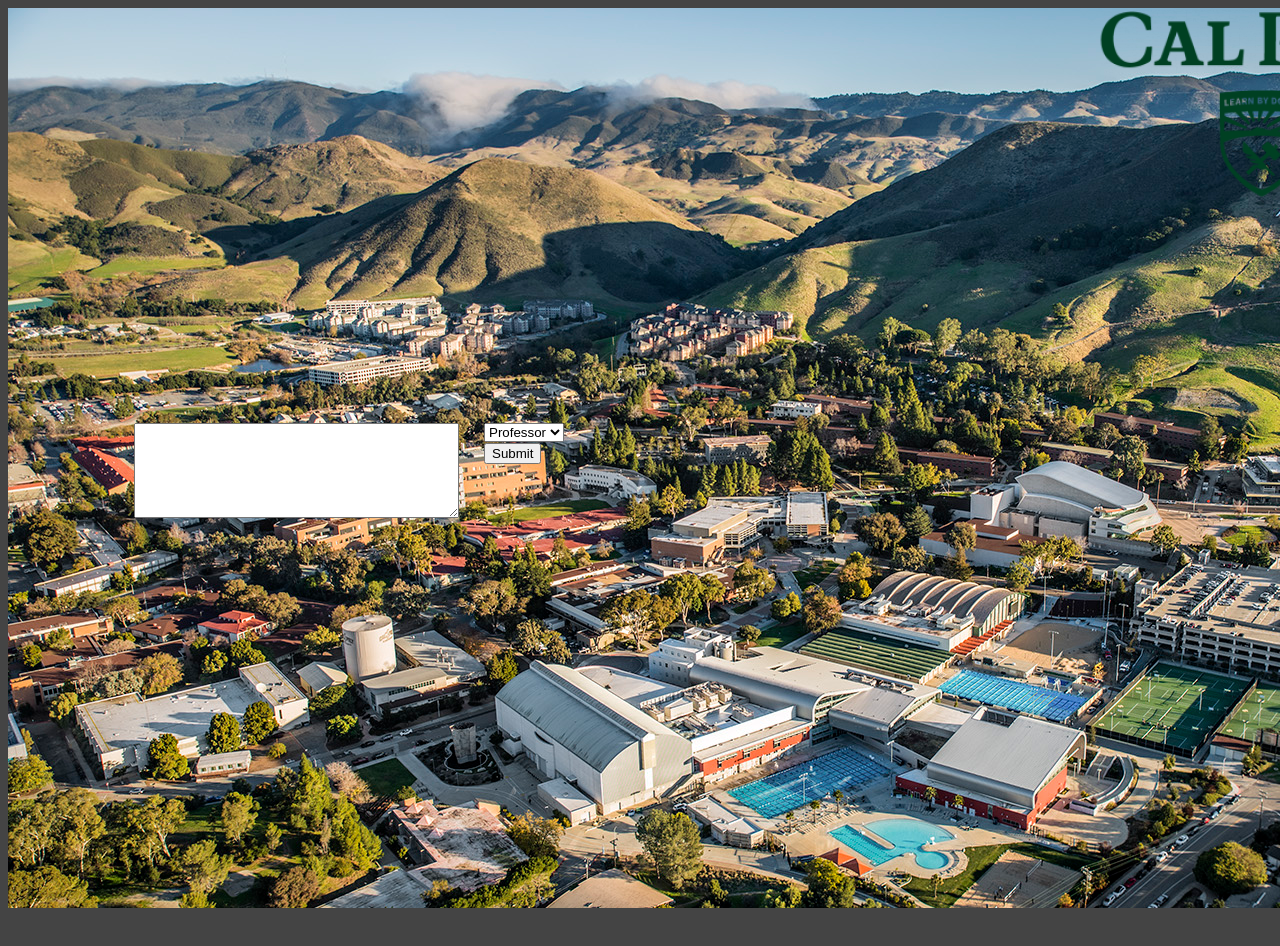
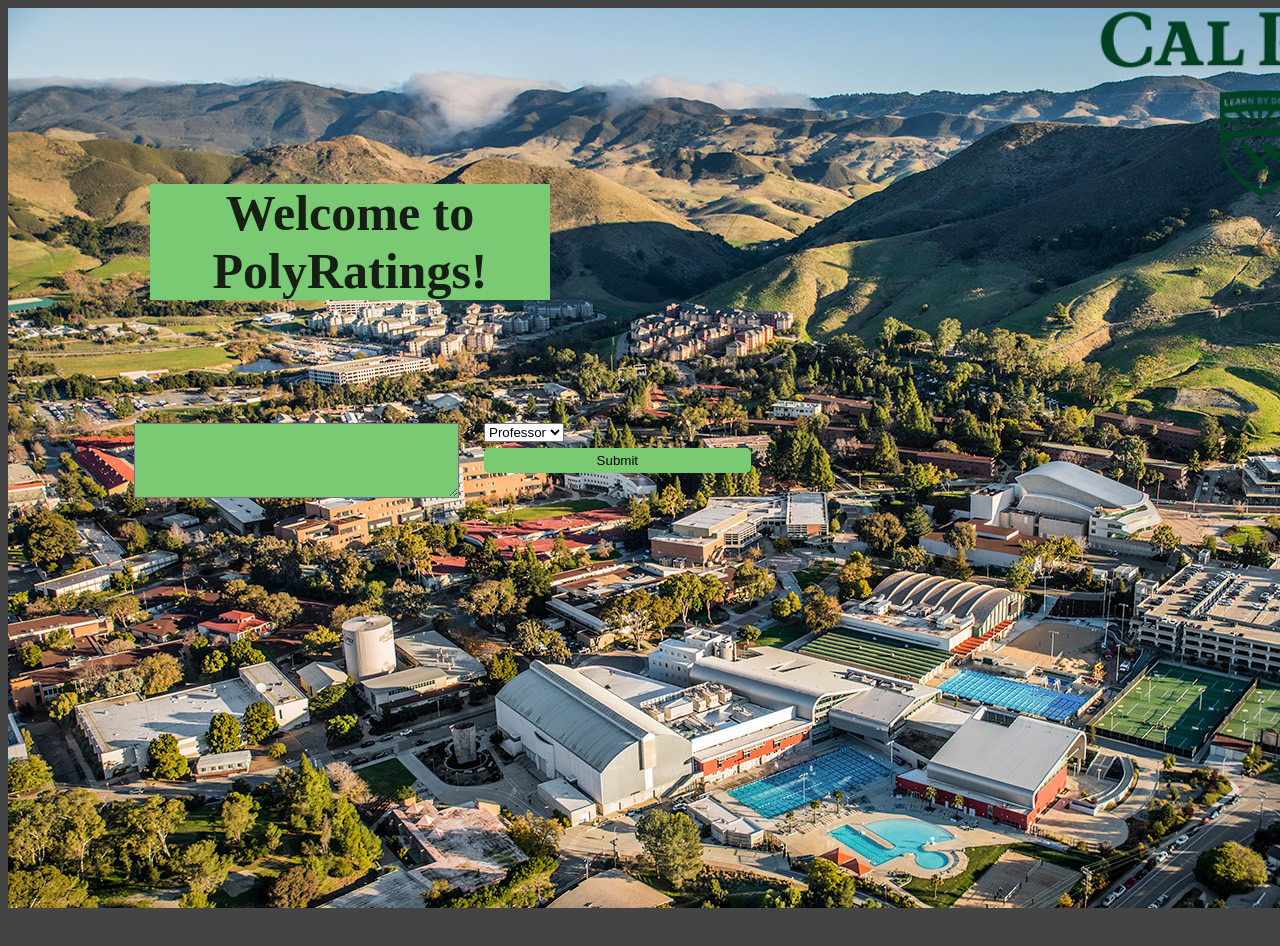
Before and after one commit to wes-curl/project_1, a React (Create React App) app in the folder frontend/: page / in a window 1280 px wide. Shown: the top 946 px of the page. Built offline with nearby package versions, Linux system fonts and the light colour scheme.

Commit message:
Added to homepage

```diff
--- a/frontend/src/search.css
+++ b/frontend/src/homepage.css
@@ -49,15 +49,32 @@
 textarea{
   position: absolute;
   width: 319px;
-  height: 89px;
+  height: 69px;
+  background:rgb(122, 202, 115);
 }
-.submitSearch
-{
+
+input[type=submit] {
   position: absolute;
-  width: 100px;
-  height: 89px;
   left: 350px;
-  top: 20px;
+  top: 25px;
+  width: 20em;
+  padding:5px 15px;
+  background:rgb(122, 202, 115);
+  border:0 none;
+  cursor:pointer;
+  -webkit-border-radius: 5px;
+  border-radius: 5px;
+}
+
+h1{
+  position: absolute;
+  width: 400px;
+  left: 150px;
+  top: 150px;
+  color:rgb(21, 31, 20);
+  background:rgb(122, 202, 115);
+  font-size: 50px;
+  text-align:center;
 }
 
 .calpoly{
--- a/frontend/src/search.js
+++ b/frontend/src/search.js
@@ -2,11 +2,12 @@
 import SearchBar from "./searchBar.js";
 import polyDay from "./calpoly.jpg"
 import React from "react";
-import "./search.css";
+import "./homepage.css";
 
 function SearchPage(props) {
   return (
     <div className="searchContainer">
+      <h1> Welcome to PolyRatings! </h1>
       <img className="polyLogo" src={polyLogo} alt=""></img>
       <img className="polyDay" src={polyDay} alt=""></img>
       <SearchBar />
```
Also changed, not shown: 1 other file (tests, documents, lock files or other folders).
